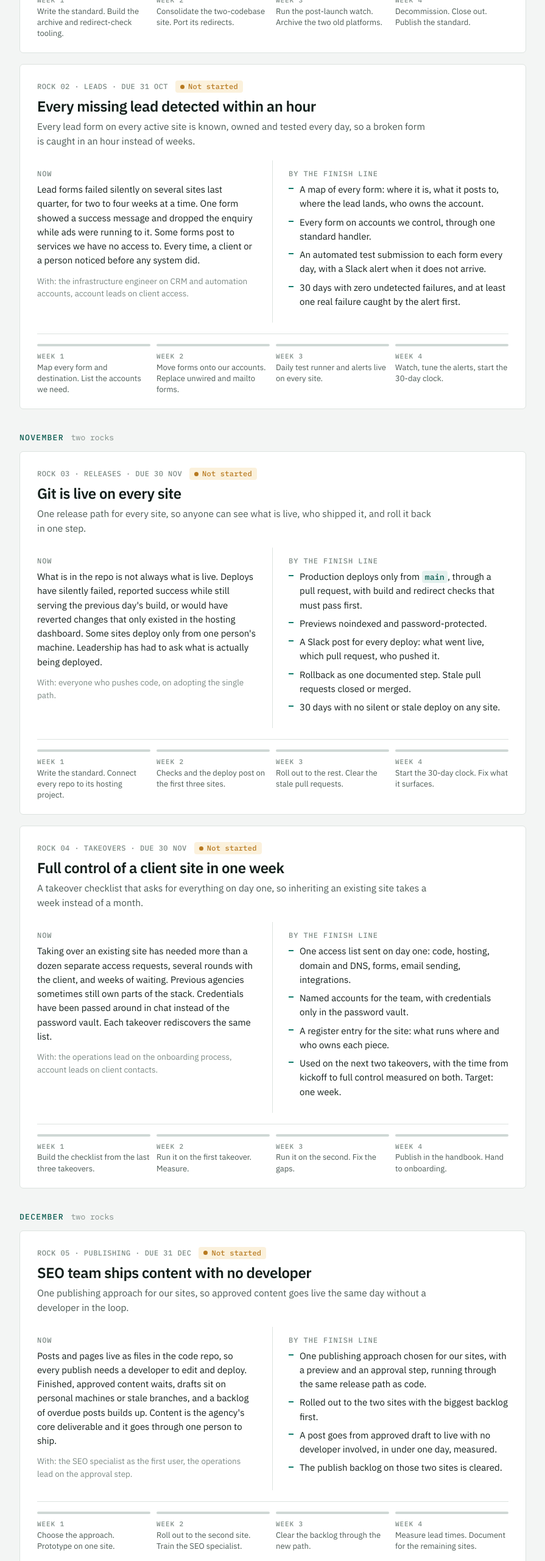
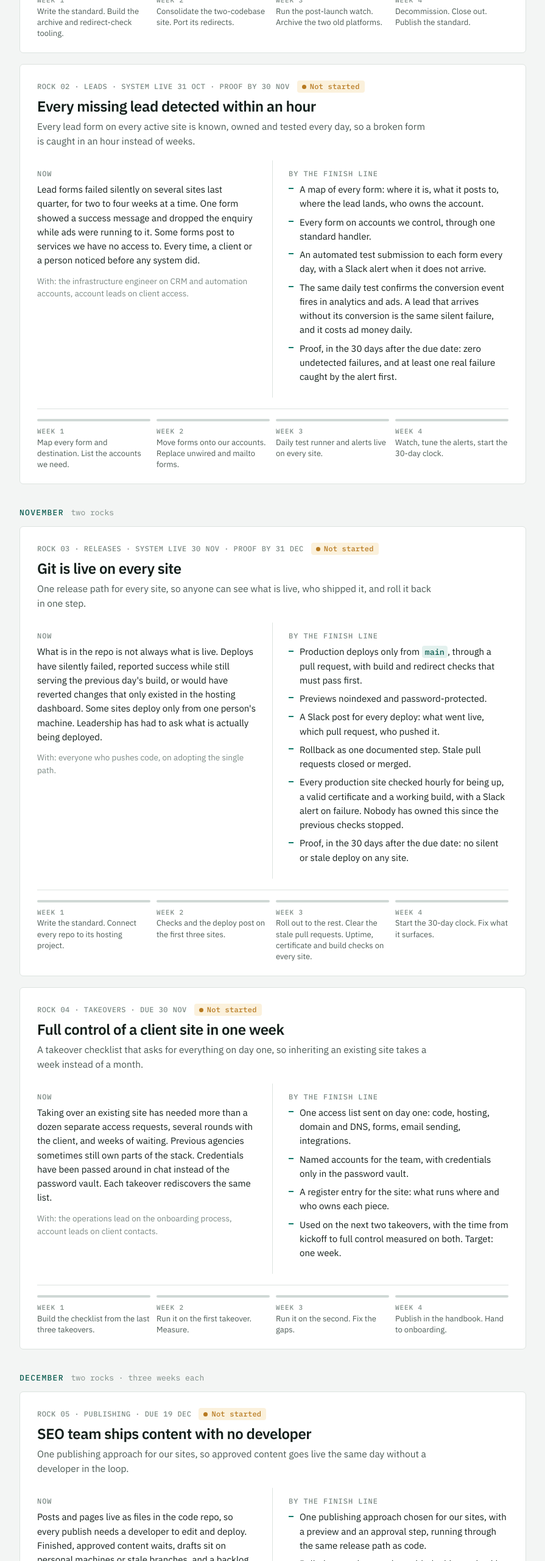
Before and after one commit to team-agencyos/q4-rocks-mubshar, a plain HTML site: page index.html in a window 1280 px wide. Shown: the part 800-3360 px from the top of the page at 61% size, without its empty margins (346-1241 px from the left). Drawn offline with Linux system fonts and the light colour scheme.

Commit message:
Apply review notes: conversion check, uptime checks, claims check, 3-week December rocks, proof windows
Co-Authored-By: Claude Fable 5.1 <noreply@anthropic.com>

```diff
--- a/index.html
+++ b/index.html
@@ -93,7 +93,8 @@ a{color:inherit}
 /* Four-week track */
 .track{margin-top:18px;padding-top:16px;border-top:1px solid var(--rule)}
 .track ol{list-style:none;margin:0;padding:0;display:grid;grid-template-columns:repeat(4,1fr);gap:10px}
-@media (max-width:720px){.track ol{grid-template-columns:1fr 1fr}}
+.track.three ol{grid-template-columns:repeat(3,1fr)}
+@media (max-width:720px){.track ol,.track.three ol{grid-template-columns:1fr 1fr}}
 .track li{font-size:13px;line-height:1.4;color:var(--ink-2)}
 .track li::before{content:"";display:block;height:4px;border-radius:2px;background:var(--track);margin-bottom:8px}
 .track li b{display:block;font:500 11px/1.6 var(--mono);letter-spacing:.08em;text-transform:uppercase;color:var(--ink-3)}
@@ -169,7 +170,7 @@ code{font:500 .9em var(--mono);background:var(--accent-wash);color:var(--accent-
     </article>
 
     <article class="rock" id="rock-2">
-      <div class="id"><span>ROCK 02 · LEADS · DUE 31 OCT</span><span class="st">Not started</span></div>
+      <div class="id"><span>ROCK 02 · LEADS · SYSTEM LIVE 31 OCT · PROOF BY 30 NOV</span><span class="st">Not started</span></div>
       <h3>Every missing lead detected within an hour</h3>
       <p class="outcome">Every lead form on every active site is known, owned and tested every day, so a broken form is caught in an hour instead of weeks.</p>
       <div class="split">
@@ -184,7 +185,8 @@ code{font:500 .9em var(--mono);background:var(--accent-wash);color:var(--accent-
             <li>A map of every form: where it is, what it posts to, where the lead lands, who owns the account.</li>
             <li>Every form on accounts we control, through one standard handler.</li>
             <li>An automated test submission to each form every day, with a Slack alert when it does not arrive.</li>
-            <li>30 days with zero undetected failures, and at least one real failure caught by the alert first.</li>
+            <li>The same daily test confirms the conversion event fires in analytics and ads. A lead that arrives without its conversion is the same silent failure, and it costs ad money daily.</li>
+            <li>Proof, in the 30 days after the due date: zero undetected failures, and at least one real failure caught by the alert first.</li>
           </ul>
         </div>
       </div>
@@ -201,7 +203,7 @@ code{font:500 .9em var(--mono);background:var(--accent-wash);color:var(--accent-
     <h2>November <small>two rocks</small></h2>
 
     <article class="rock" id="rock-3">
-      <div class="id"><span>ROCK 03 · RELEASES · DUE 30 NOV</span><span class="st">Not started</span></div>
+      <div class="id"><span>ROCK 03 · RELEASES · SYSTEM LIVE 30 NOV · PROOF BY 31 DEC</span><span class="st">Not started</span></div>
       <h3>Git is live on every site</h3>
       <p class="outcome">One release path for every site, so anyone can see what is live, who shipped it, and roll it back in one step.</p>
       <div class="split">
@@ -217,14 +219,15 @@ code{font:500 .9em var(--mono);background:var(--accent-wash);color:var(--accent-
             <li>Previews noindexed and password-protected.</li>
             <li>A Slack post for every deploy: what went live, which pull request, who pushed it.</li>
             <li>Rollback as one documented step. Stale pull requests closed or merged.</li>
-            <li>30 days with no silent or stale deploy on any site.</li>
+            <li>Every production site checked hourly for being up, a valid certificate and a working build, with a Slack alert on failure. Nobody has owned this since the previous checks stopped.</li>
+            <li>Proof, in the 30 days after the due date: no silent or stale deploy on any site.</li>
           </ul>
         </div>
       </div>
       <div class="track"><ol>
         <li><b>Week 1</b>Write the standard. Connect every repo to its hosting project.</li>
         <li><b>Week 2</b>Checks and the deploy post on the first three sites.</li>
-        <li><b>Week 3</b>Roll out to the rest. Clear the stale pull requests.</li>
+        <li><b>Week 3</b>Roll out to the rest. Clear the stale pull requests. Uptime, certificate and build checks on every site.</li>
         <li><b>Week 4</b>Start the 30-day clock. Fix what it surfaces.</li>
       </ol></div>
     </article>
@@ -259,10 +262,10 @@ code{font:500 .9em var(--mono);background:var(--accent-wash);color:var(--accent-
   </section>
 
   <section class="month">
-    <h2>December <small>two rocks</small></h2>
+    <h2>December <small>two rocks · three weeks each</small></h2>
 
     <article class="rock" id="rock-5">
-      <div class="id"><span>ROCK 05 · PUBLISHING · DUE 31 DEC</span><span class="st">Not started</span></div>
+      <div class="id"><span>ROCK 05 · PUBLISHING · DUE 19 DEC</span><span class="st">Not started</span></div>
       <h3>SEO team ships content with no developer</h3>
       <p class="outcome">One publishing approach for our sites, so approved content goes live the same day without a developer in the loop.</p>
       <div class="split">
@@ -281,16 +284,15 @@ code{font:500 .9em var(--mono);background:var(--accent-wash);color:var(--accent-
           </ul>
         </div>
       </div>
-      <div class="track"><ol>
+      <div class="track three"><ol>
         <li><b>Week 1</b>Choose the approach. Prototype on one site.</li>
         <li><b>Week 2</b>Roll out to the second site. Train the SEO specialist.</li>
-        <li><b>Week 3</b>Clear the backlog through the new path.</li>
-        <li><b>Week 4</b>Measure lead times. Document for the remaining sites.</li>
+        <li><b>Week 3</b>Clear the backlog through the new path. Measure lead times. Document for the remaining sites.</li>
       </ol></div>
     </article>
 
     <article class="rock" id="rock-6">
-      <div class="id"><span>ROCK 06 · STACK · DUE 31 DEC</span><span class="st">Not started</span></div>
+      <div class="id"><span>ROCK 06 · STACK · DUE 19 DEC</span><span class="st">Not started</span></div>
       <h3>Every site on one supported stack</h3>
       <p class="outcome">One framework version, one build setup and one set of shared parts across all our sites, so a fix or an upgrade is done once and lands everywhere.</p>
       <div class="split">
@@ -304,16 +306,15 @@ code{font:500 .9em var(--mono);background:var(--accent-wash);color:var(--accent-
           <ul>
             <li>One canonical repo per site. Duplicates archived, their READMEs pointing to the live one.</li>
             <li>Every active site on one supported framework major and CSS toolkit version, with the runtime version pinned.</li>
-            <li>Shared parts in one package used by every site, not copied: form handler, deploy config, header and footer.</li>
+            <li>Shared parts in one package used by every site, not copied: form handler, deploy config, header and footer, and the build-time claims check configured per client, so every site has the same gate against wrong claims creeping back.</li>
             <li>Proof: one platform or dependency upgrade applied to every site in a single day, with every build green.</li>
           </ul>
         </div>
       </div>
-      <div class="track"><ol>
+      <div class="track three"><ol>
         <li><b>Week 1</b>Inventory every site's versions. Pick the target stack.</li>
-        <li><b>Week 2</b>Upgrade the first three sites. Extract the shared package.</li>
-        <li><b>Week 3</b>Upgrade the rest. Archive duplicate repos.</li>
-        <li><b>Week 4</b>Run the one-day upgrade test. Document the standard.</li>
+        <li><b>Week 2</b>Upgrade the first three sites. Extract the shared package, claims check included.</li>
+        <li><b>Week 3</b>Upgrade the rest. Archive duplicate repos. Run the one-day upgrade test. Document the standard.</li>
       </ol></div>
     </article>
   </section>
```
